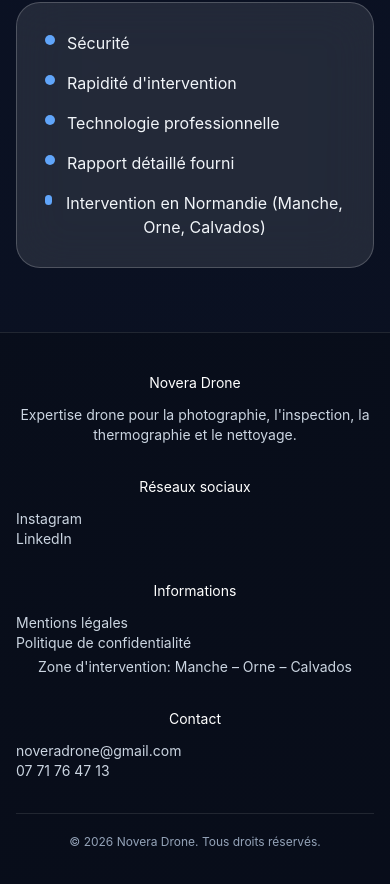
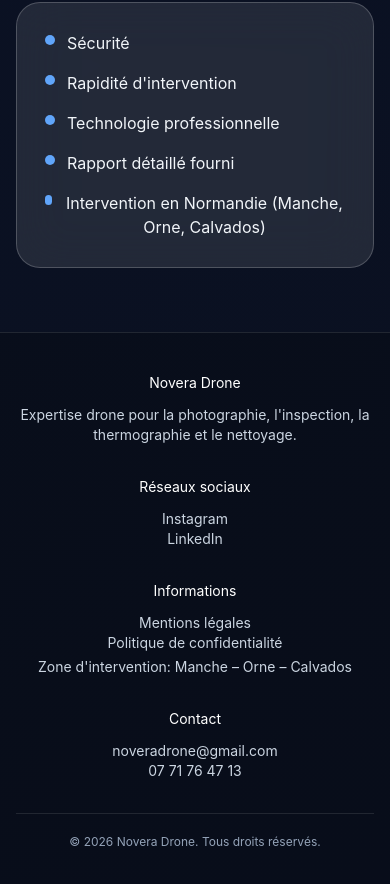
Before and after one commit to noveradrone/novera-drone.site.web, a Next.js app: page / in a window 390 px wide. Shown: the part 4323-5207 px from the top of the page. Built offline with nearby package versions, Linux system fonts and the light colour scheme.

Commit message:
use local DJI Air 3S image in carousel

```diff
--- a/app/components/ContactSection.tsx
+++ b/app/components/ContactSection.tsx
@@ -188,7 +188,7 @@ export default function ContactSection() {
           {error ? <p className="mt-4 text-sm text-rose-300">{error}</p> : null}
 
           <button
-            className="mt-6 rounded-full bg-blue-500 px-6 py-3 font-medium text-white transition hover:bg-blue-400"
+            className="mx-auto mt-6 block rounded-full bg-blue-500 px-6 py-3 font-medium text-white transition hover:bg-blue-400 md:mx-0"
           >
             Demander un devis
           </button>
--- a/app/components/DroneShowcaseSection.tsx
+++ b/app/components/DroneShowcaseSection.tsx
@@ -158,7 +158,7 @@ export default function DroneShowcaseSection() {
 
               <Link
                 href="/#galerie"
-                className="mt-8 inline-flex items-center justify-center rounded-full bg-gradient-to-r from-blue-600 to-cyan-500 px-7 py-3 text-sm font-semibold text-white transition duration-300 hover:-translate-y-0.5 hover:shadow-[0_12px_30px_-12px_rgba(14,165,233,0.65)]"
+                className="mx-auto mt-8 inline-flex items-center justify-center rounded-full bg-gradient-to-r from-blue-600 to-cyan-500 px-7 py-3 text-sm font-semibold text-white transition duration-300 hover:-translate-y-0.5 hover:shadow-[0_12px_30px_-12px_rgba(14,165,233,0.65)] md:mx-0"
               >
                 Voir nos réalisations
               </Link>
--- a/app/components/Footer.tsx
+++ b/app/components/Footer.tsx
@@ -5,12 +5,12 @@ export default function Footer() {
   return (
     <footer className="border-t border-white/10 bg-black/20 py-10">
       <div className="section-shell !py-0">
-        <div className="grid gap-8 text-sm text-slate-300 md:grid-cols-4">
-          <div>
+        <div className="grid gap-8 text-center text-sm text-slate-300 md:grid-cols-4 md:text-left">
+          <div className="flex flex-col items-center md:items-start">
             <p className="mb-3 text-white">{legalInfo.companyName}</p>
             <p>Expertise drone pour la photographie, l'inspection, la thermographie et le nettoyage.</p>
           </div>
-          <div>
+          <div className="flex flex-col items-center md:items-start">
             <p className="mb-3 text-white">Réseaux sociaux</p>
             <a href="https://www.instagram.com/noveradrone" target="_blank" rel="noreferrer" className="block hover:text-blue-300">
               Instagram
@@ -19,7 +19,7 @@ export default function Footer() {
               LinkedIn
             </a>
           </div>
-          <div>
+          <div className="flex flex-col items-center md:items-start">
             <p className="mb-3 text-white">Informations</p>
             <Link href="/mentions-legales" className="block hover:text-blue-300">
               Mentions légales
@@ -29,7 +29,7 @@ export default function Footer() {
             </Link>
             <p className="mt-1">Zone d'intervention: {legalInfo.coverage}</p>
           </div>
-          <div>
+          <div className="flex flex-col items-center md:items-start">
             <p className="mb-3 text-white">Contact</p>
             <a href={`mailto:${legalInfo.email}`} className="block hover:text-blue-300">
               {legalInfo.email}
--- a/app/services/page.tsx
+++ b/app/services/page.tsx
@@ -39,7 +39,7 @@ export default function ServicesPage() {
                 height={800}
                 className="h-48 w-full object-cover sm:h-56"
               />
-              <div className="p-5 sm:p-6">
+              <div className="flex flex-col p-5 sm:p-6 md:items-center md:text-center">
                 {isComingSoon ? (
                   <p className="mb-3 inline-flex w-fit rounded-full border border-amber-300/50 bg-amber-400/20 px-3 py-1 text-xs font-semibold uppercase tracking-[0.14em] text-amber-200">
                     Bientôt disponible
@@ -49,7 +49,7 @@ export default function ServicesPage() {
                 <p className="mt-3 text-sm text-slate-300 sm:text-base">{service.description}</p>
                 <Link
                   href={`/services/${service.slug}`}
-                  className="mt-6 inline-flex rounded-full bg-blue-500 px-5 py-2 text-sm font-medium text-white transition hover:bg-blue-400"
+                  className="mx-auto mt-6 inline-flex rounded-full bg-blue-500 px-5 py-2 text-sm font-medium text-white transition hover:bg-blue-400"
                 >
                   Voir la page
                 </Link>
```
